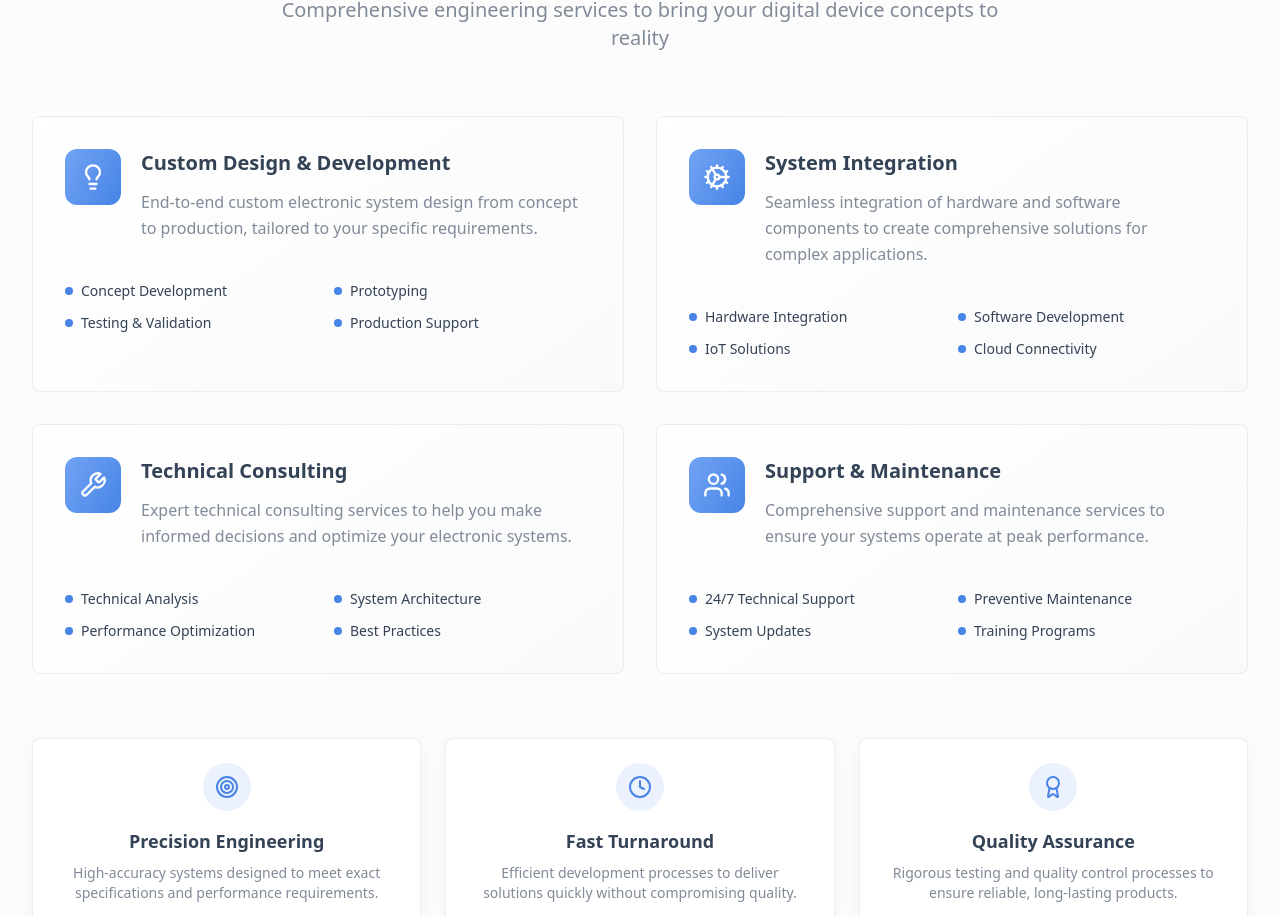
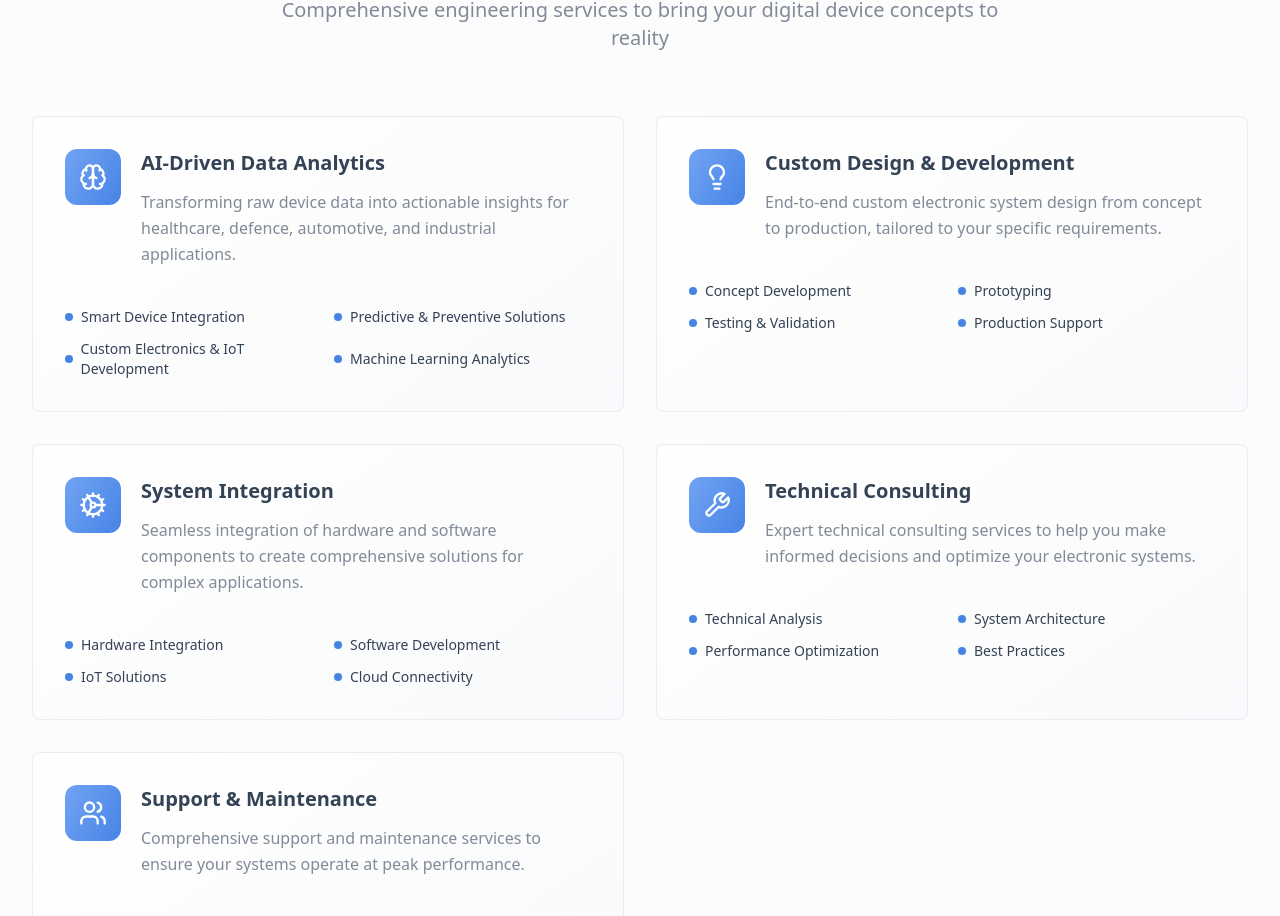
Before and after one commit to JasmineArctelos/Arctelos-Digital, a React (Vite) app: page / in a window 1280 px wide. Shown: the part 2470-3386 px from the top of the page. Built offline with nearby package versions, Linux system fonts and the light colour scheme; the HTML template or start-up script is replaced by a standard one.

Commit message:
Add new services to section

```diff
--- a/src/components/ServicesSection.tsx
+++ b/src/components/ServicesSection.tsx
@@ -8,11 +8,18 @@ import {
   ArrowRight,
   Target,
   Clock,
-  Award
+  Award,
+  Brain
 } from "lucide-react";
 
 const ServicesSection = () => {
   const services = [
+    {
+      icon: Brain,
+      title: "AI-Driven Data Analytics",
+      description: "Transforming raw device data into actionable insights for healthcare, defence, automotive, and industrial applications.",
+      highlights: ["Smart Device Integration", "Predictive & Preventive Solutions", "Custom Electronics & IoT Development", "Machine Learning Analytics"]
+    },
     {
       icon: Lightbulb,
       title: "Custom Design & Development",
```
